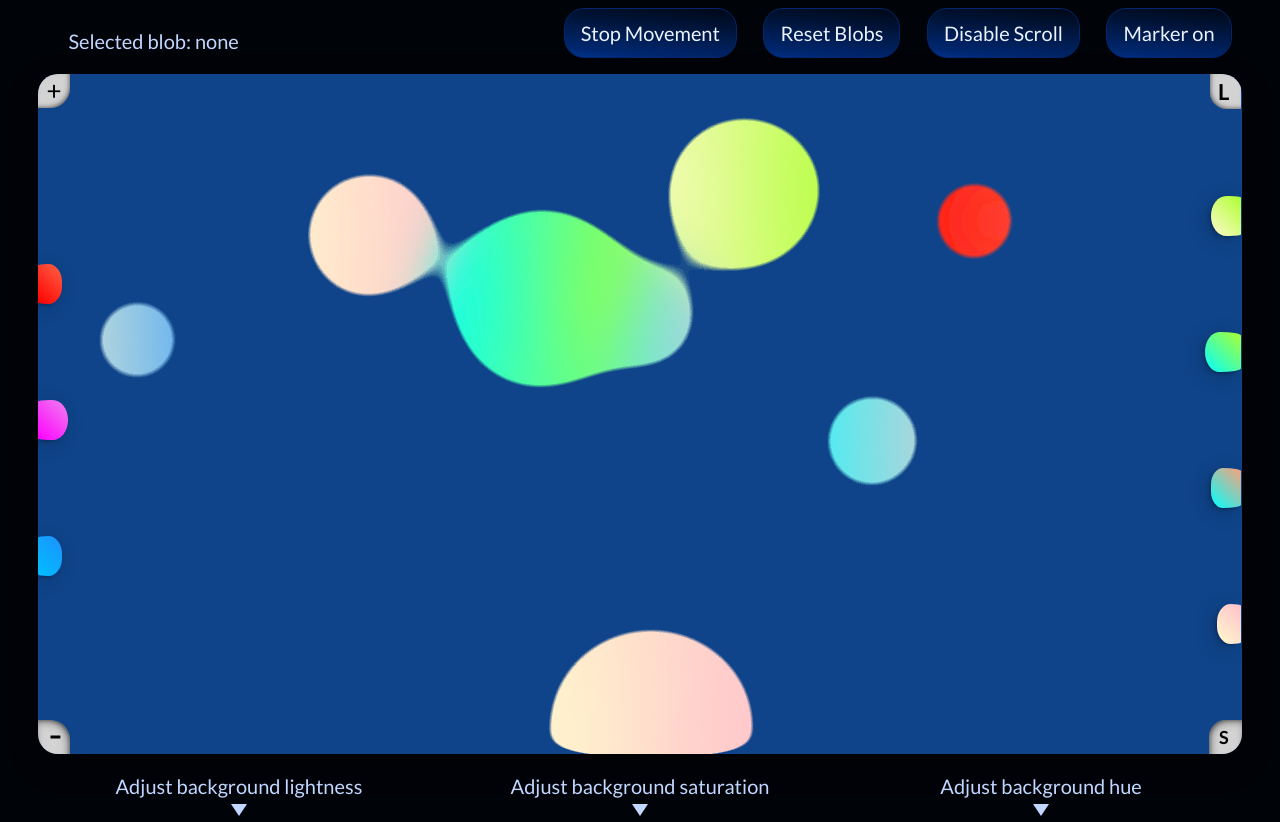
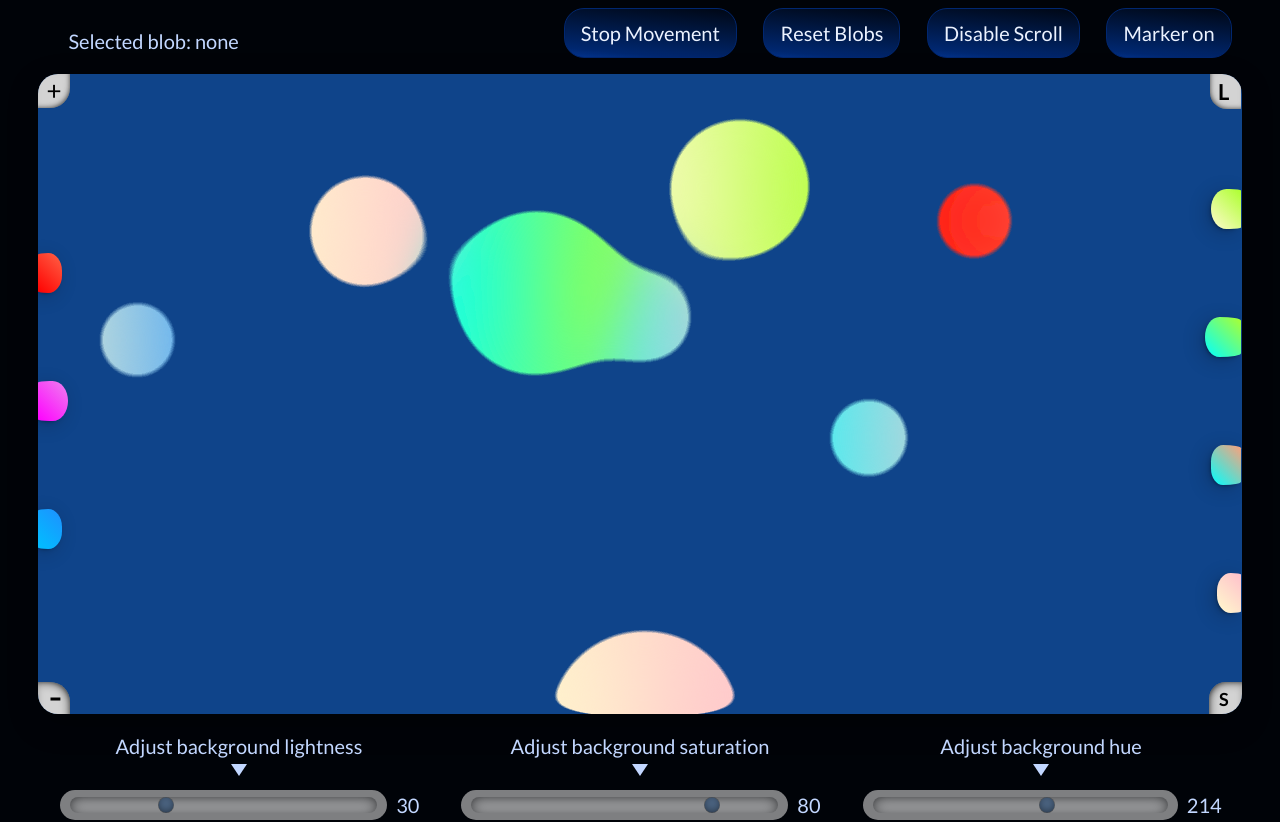
Before and after one commit to jenniina/react-sub-site, a React (Vite) app: page /portfolio/blob in a window 1280 px wide. Shown: the part 2320-3142 px from the top of the page. Built offline with nearby package versions, Linux system fonts and the light colour scheme; no server answers.

Commit message:
make blobs and .drag-wrap slightly smaller

```diff
--- a/src/pages/pages-portfolio/css/blob.css
+++ b/src/pages/pages-portfolio/css/blob.css
@@ -43,8 +43,8 @@ svg.filter {
   min-width: 88px;
   max-height: 300px;
   max-width: 300px;
-  height: calc(var(--i) * 3vh);
-  width: calc(var(--i) * 3vh);
+  height: calc(var(--i) * 2.8vh);
+  width: calc(var(--i) * 2.8vh);
 }
 #drag-container0 .colorblock {
   -webkit-box-shadow: -4px 4px 20px 0 hsla(0, 0%, 0%, 0.2),
@@ -308,7 +308,7 @@ svg.filter {
 }
 
 .drag-wrap {
-  height: 85vh;
+  height: 80vh;
   min-height: 400px;
   width: 100%;
   min-width: 100%;
```
Also changed, not shown: 3 other files (tests, documents, lock files or other folders).
